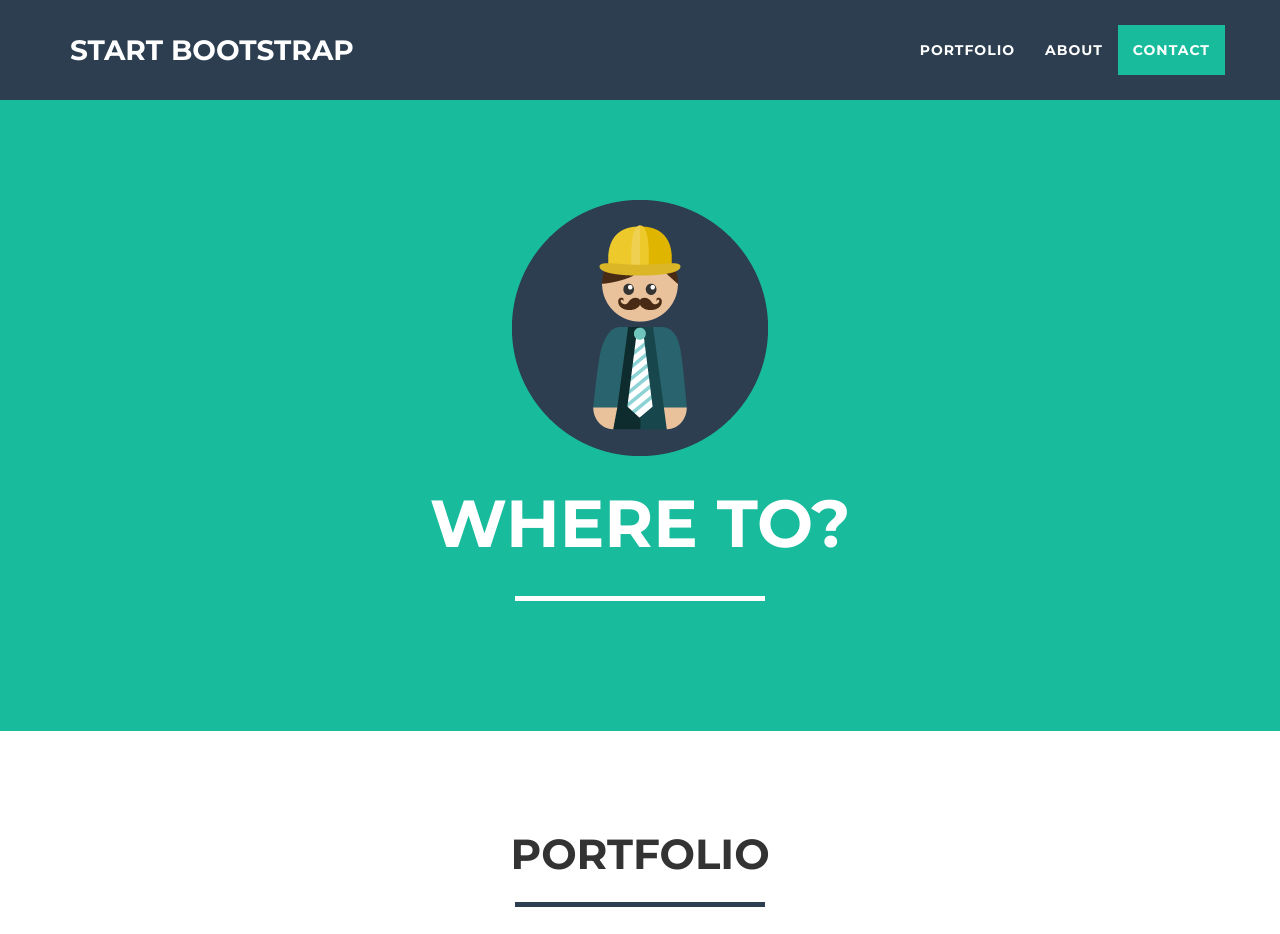
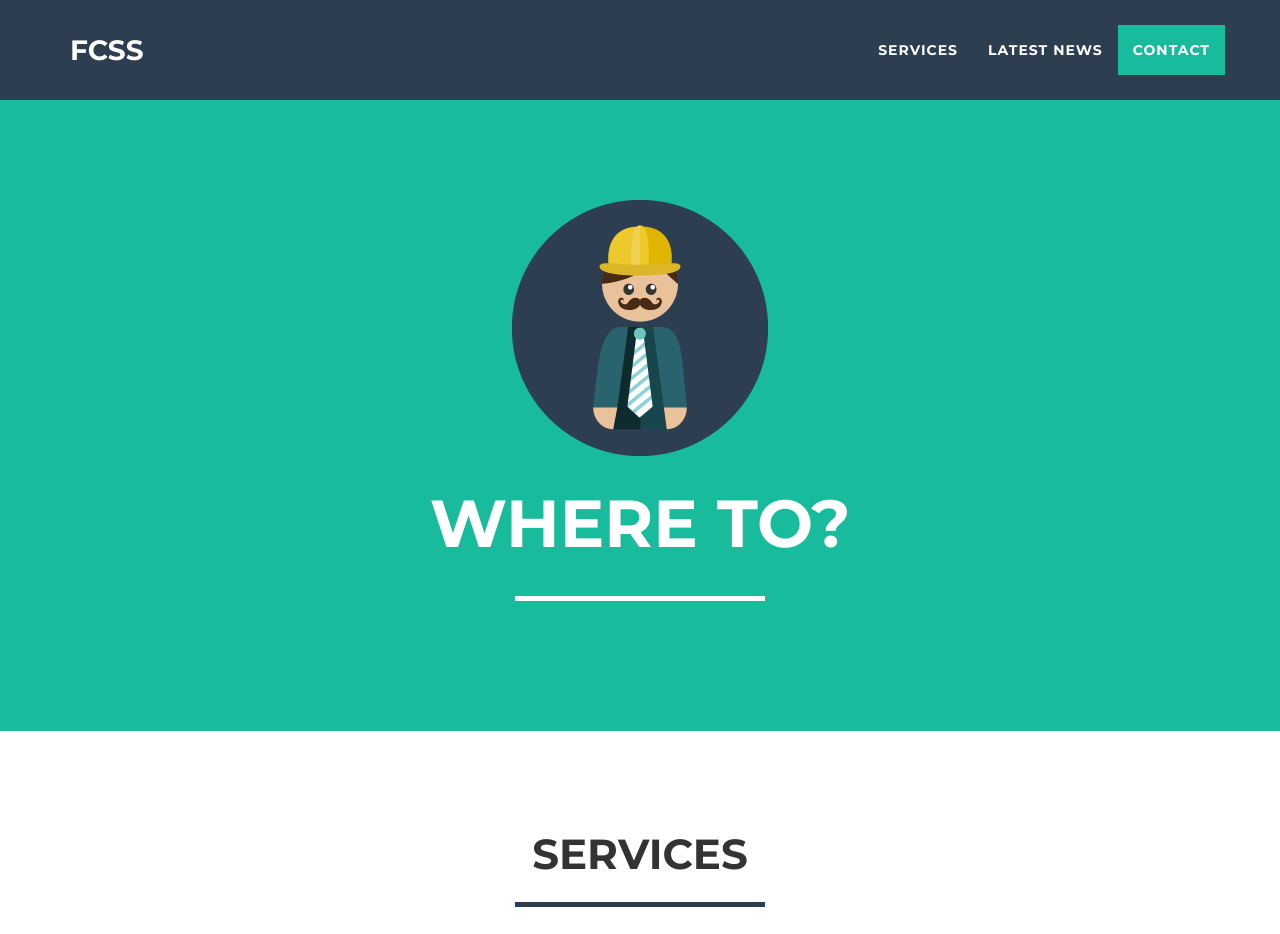
Before and after one commit to jessicateh/SPCA, a website: page index.html in a window 1280 px wide. Shown: the top 934 px of the page. Drawn offline with nearby package versions, Linux system fonts and the light colour scheme.

Commit message:
change name for a href

```diff
--- a/index.html
+++ b/index.html
@@ -9,7 +9,7 @@
     <meta name="description" content="">
     <meta name="author" content="">
 
-    <title>Freelancer - Start Bootstrap Theme</title>
+    <title>FCSCS</title>
 
     <!-- Bootstrap Core CSS -->
     <link href="vendor/bootstrap/css/bootstrap.min.css" rel="stylesheet">
@@ -41,7 +41,7 @@
                 <button type="button" class="navbar-toggle" data-toggle="collapse" data-target="#bs-example-navbar-collapse-1">
                     <span class="sr-only">Toggle navigation</span> Menu <i class="fa fa-bars"></i>
                 </button>
-                <a class="navbar-brand" href="#page-top">Start Bootstrap</a>
+                <a class="navbar-brand" href="#page-top">FCSS</a>
             </div>
 
             <!-- Collect the nav links, forms, and other content for toggling -->
@@ -51,10 +51,10 @@
                         <a href="#page-top"></a>
                     </li>
                     <li class="page-scroll">
-                        <a href="#portfolio">Portfolio</a>
+                        <a href="#portfolio">Services</a>
                     </li>
                     <li class="page-scroll">
-                        <a href="#about">About</a>
+                        <a href="#about">Latest News</a>
                     </li>
                     <li class="page-scroll">
                         <a href="#contact">Contact</a>
@@ -87,7 +87,7 @@
         <div class="container">
             <div class="row">
                 <div class="col-lg-12 text-center">
-                    <h2>Portfolio</h2>
+                    <h2>Services</h2>
                     <hr class="star-primary">
                 </div>
             </div>
@@ -161,7 +161,7 @@
         <div class="container">
             <div class="row">
                 <div class="col-lg-12 text-center">
-                    <h2>About</h2>
+                    <h2>Latest News</h2>
                     <hr class="star-light">
                 </div>
             </div>
```
